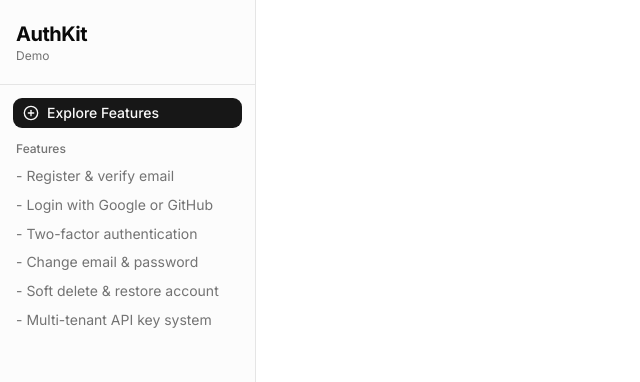
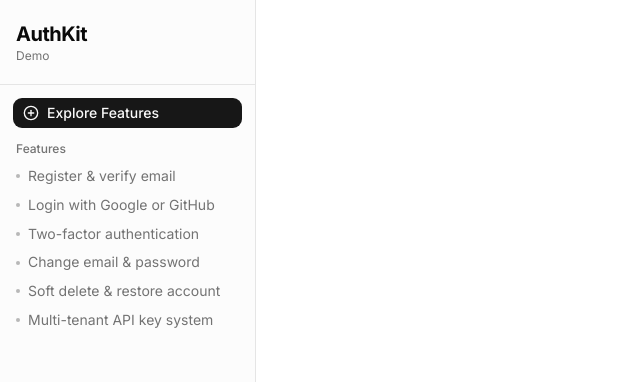
Before and after one commit to juma-paul/authkit-demo, a Next.js app: page /profile in a window 1280 px wide. Shown: the top 382 px of the page, without its empty margins (0-640 px from the left). Built offline with nearby package versions, Linux system fonts and the light colour scheme; no server answers.

Commit message:
fix: replace dash prefixes with subtle muted dots for sidebar features list

```diff
--- a/src/components/shell/Sidebar.tsx
+++ b/src/components/shell/Sidebar.tsx
@@ -12,12 +12,12 @@
 import { capitalize, generateDisplayName } from "@/lib/utils";
 
 const features = [
-  "- Register & verify email",
-  "- Login with Google or GitHub",
-  "- Two-factor authentication",
-  "- Change email & password",
-  "- Soft delete & restore account",
-  "- Multi-tenant API key system",
+  "Register & verify email",
+  "Login with Google or GitHub",
+  "Two-factor authentication",
+  "Change email & password",
+  "Soft delete & restore account",
+  "Multi-tenant API key system",
 ];
 
 export default function Sidebar() {
@@ -81,8 +81,9 @@
             {features.map((feature) => (
               <li
                 key={feature}
-                className="text-sm text-muted-foreground leading-relaxed"
+                className="text-sm text-muted-foreground leading-relaxed flex items-center gap-2"
               >
+                <span className="w-1 h-1 rounded-full bg-muted-foreground/50 shrink-0" />
                 {feature}
               </li>
             ))}
```
